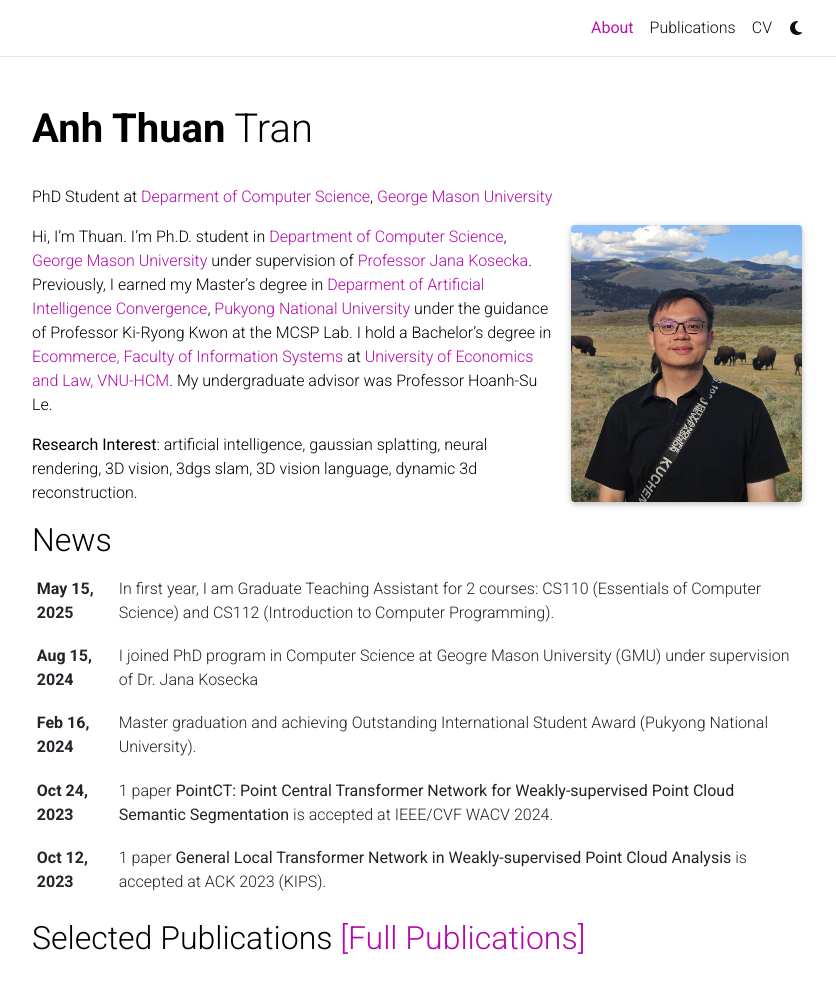
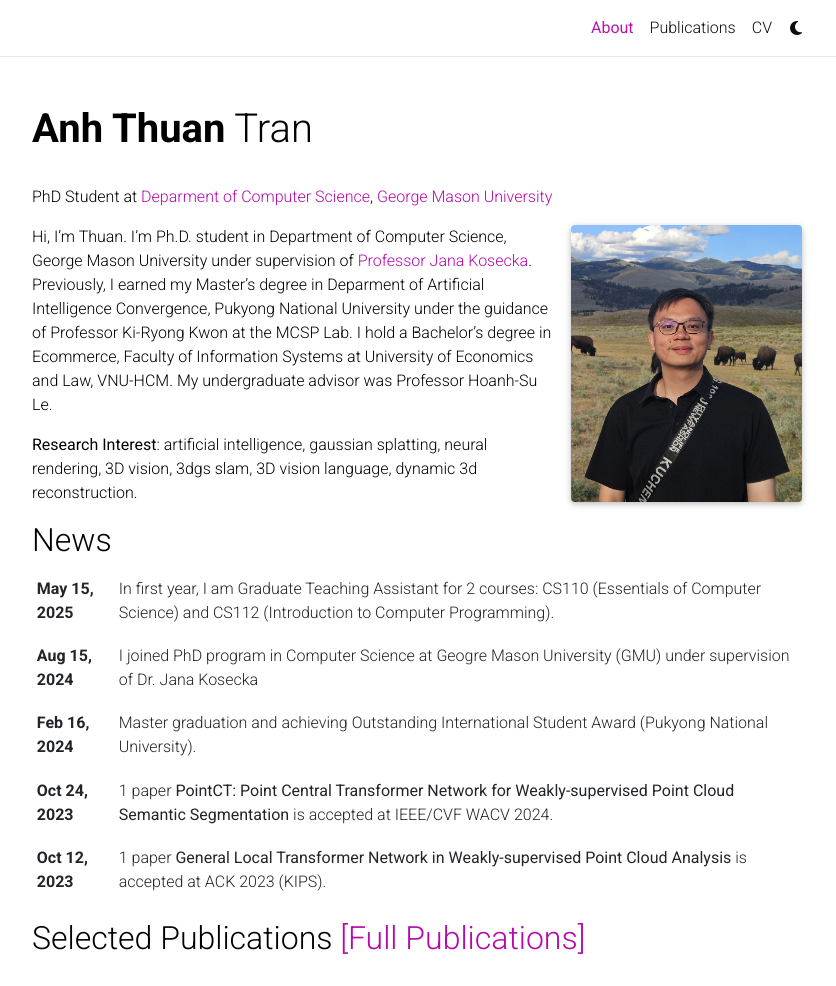
Before and after one commit to anhthuan1999/anhthuan1999.github.io, a Jekyll site: the page built from _pages/about.md, in a window 1280 px wide and 1275 px high, cut to the strip 0-986 px from the top of the window. Shown: the whole strip, without its empty margins (223-1059 px from the left). Built offline with Jekyll 4.4.1, drawn with Linux system fonts in a browser that asks for light colours; full-size pictures stand in for the smaller copies a plugin makes; comment, search, counter and statistics services are not loaded; a style sheet for code colours, icons or effects is not loaded; part of the change alters nothing that is shown.

```diff
--- a/_pages/about.md
+++ b/_pages/about.md
@@ -16,6 +16,10 @@ social: true  # includes social icons at the bottom of the page
 # under the supervision of Professor Jana Kosecka
 ---
 
-Hi, I'm Thuan. I'm Ph.D. student in <a href='https://cs.gmu.edu/'>Department of Computer Science</a>, <a href='https://www.gmu.edu/'>George Mason University</a> under supervision of <a href='https://cs.gmu.edu/~kosecka/'>Professor Jana Kosecka</a>. Previously, I earned my Master's degree in <a href='https://itc.pknu.ac.kr/eng/html/00_main/'>Deparment of Artificial Intelligence Convergence</a>, <a href='https://www.pknu.ac.kr/eng'>Pukyong National University</a> under the guidance of Professor Ki-Ryong Kwon at the MCSP Lab. I hold a Bachelor's degree in <a href='https://is.uel.edu.vn/'>Ecommerce, Faculty of Information Systems</a> at <a href='http://en.uel.edu.vn/'>University of Economics and Law, VNU-HCM</a>. My undergraduate advisor was Professor Hoanh-Su Le.
+<!-- Hi, I'm Thuan. I'm Ph.D. student in <a href='https://cs.gmu.edu/'>Department of Computer Science</a>, <a href='https://www.gmu.edu/'>George Mason University</a> under supervision of <a href='https://cs.gmu.edu/~kosecka/'>Professor Jana Kosecka</a>. Previously, I earned my Master's degree in <a href='https://itc.pknu.ac.kr/eng/html/00_main/'>Deparment of Artificial Intelligence Convergence</a>, <a href='https://www.pknu.ac.kr/eng'>Pukyong National University</a> under the guidance of Professor Ki-Ryong Kwon at the MCSP Lab. I hold a Bachelor's degree in <a href='https://is.uel.edu.vn/'>Ecommerce, Faculty of Information Systems</a> at <a href='http://en.uel.edu.vn/'>University of Economics and Law, VNU-HCM</a>. My undergraduate advisor was Professor Hoanh-Su Le.
+
+<b>Research Interest</b>: artificial intelligence, gaussian splatting, neural rendering, 3D vision, 3dgs slam, 3D vision language, dynamic 3d reconstruction. -->
+
+Hi, I'm Thuan. I'm Ph.D. student in Department of Computer Science, George Mason University under supervision of <a href='https://cs.gmu.edu/~kosecka/'>Professor Jana Kosecka</a>. Previously, I earned my Master's degree in Deparment of Artificial Intelligence Convergence, Pukyong National University under the guidance of Professor Ki-Ryong Kwon at the MCSP Lab. I hold a Bachelor's degree in Ecommerce, Faculty of Information Systems at University of Economics and Law, VNU-HCM. My undergraduate advisor was Professor Hoanh-Su Le.
 
 <b>Research Interest</b>: artificial intelligence, gaussian splatting, neural rendering, 3D vision, 3dgs slam, 3D vision language, dynamic 3d reconstruction.
```
